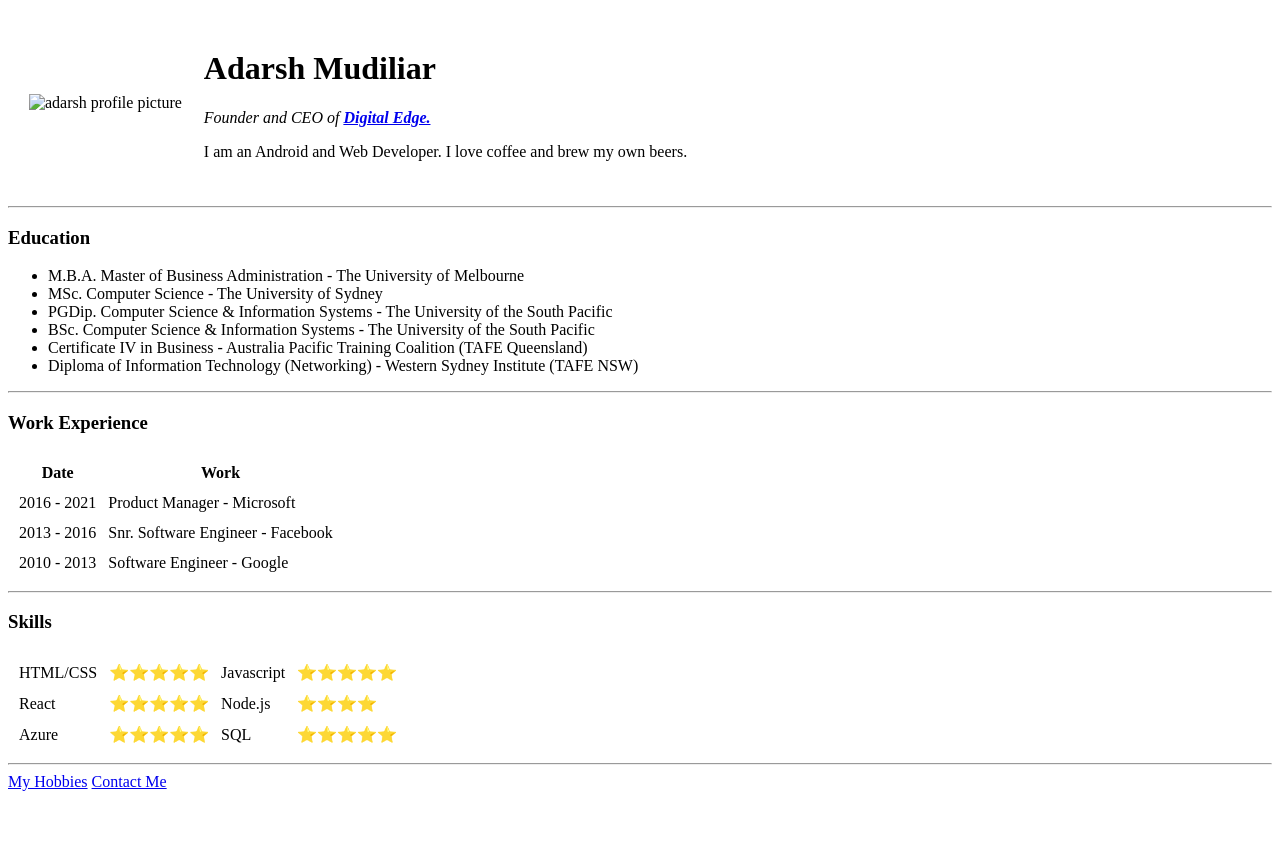
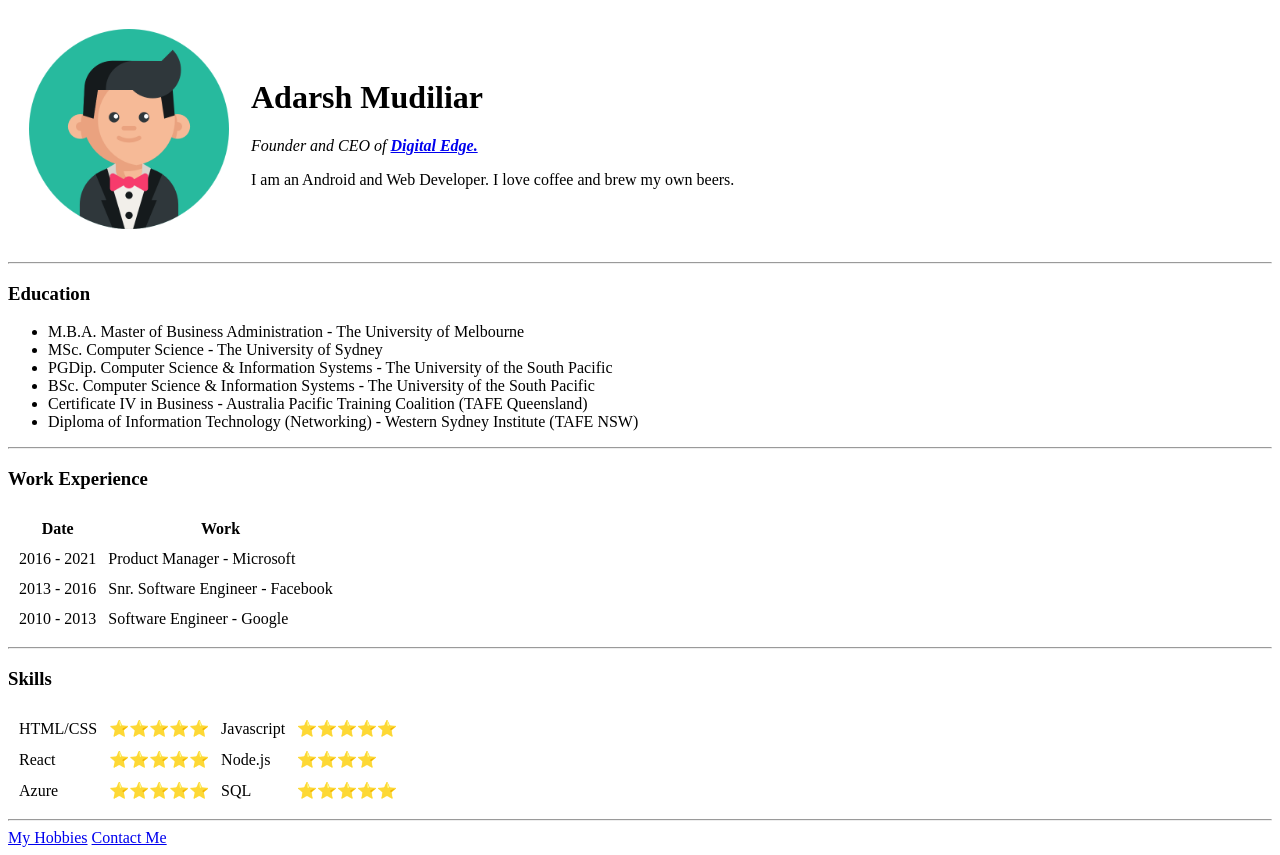
Before and after one commit to adarshmudiliar/cv1.1, a plain HTML site: page index.html in a window 1280 px wide. Before the commit the page ends 800 px from the top, so only its background shows below. Drawn offline with Linux system fonts and the light colour scheme; the site is published under a folder, as on GitHub Pages, so addresses that start at the root find nothing.

Commit message:
Revert profile pic change

```diff
--- a/index.html
+++ b/index.html
@@ -10,7 +10,7 @@
 
   <table cellspacing=20px>
     <tr>
-      <td><img src="/images/adarsh.png" alt="adarsh profile picture" width="200" height="200"></td>
+      <td><img src="images/adarsh.png" alt="adarsh profile picture" width="200" height="200"></td>
       <td>
         <h1>Adarsh Mudiliar</h1>
 
```
